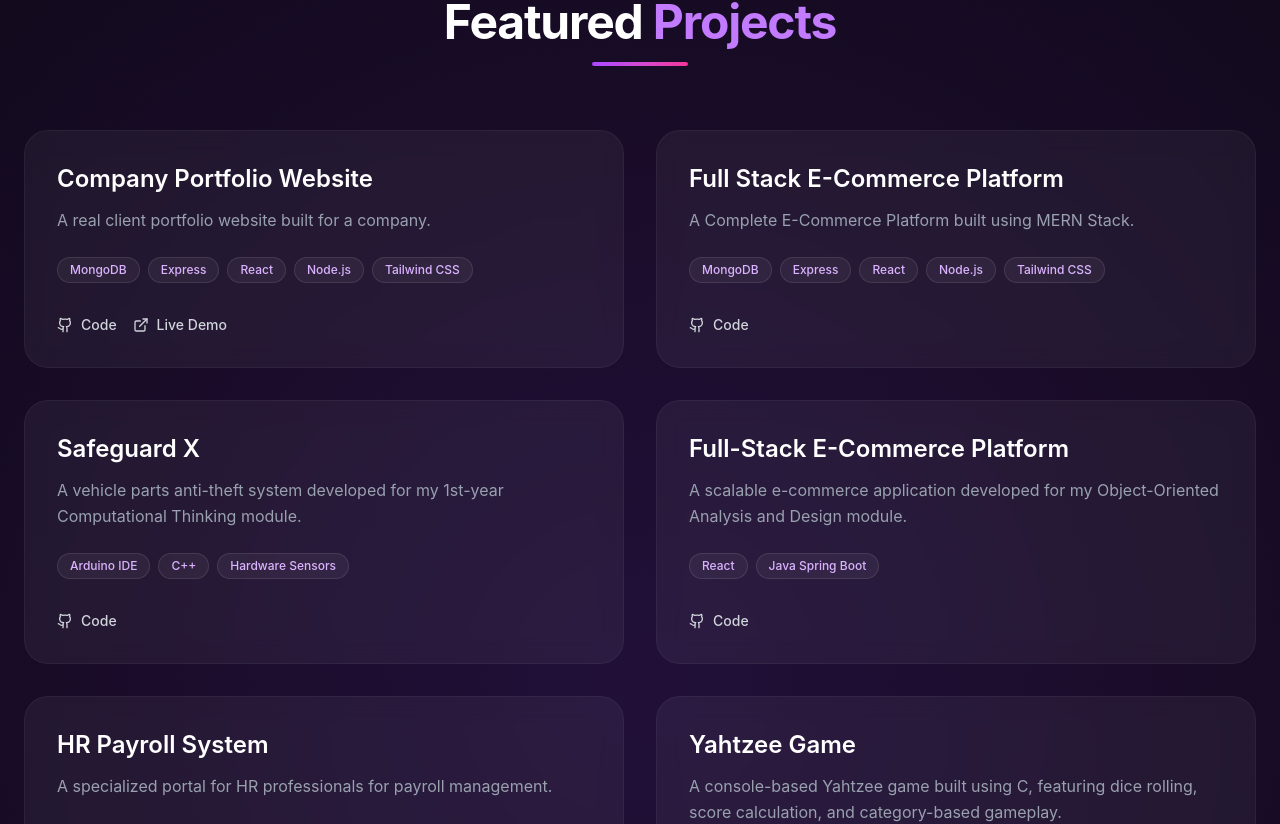
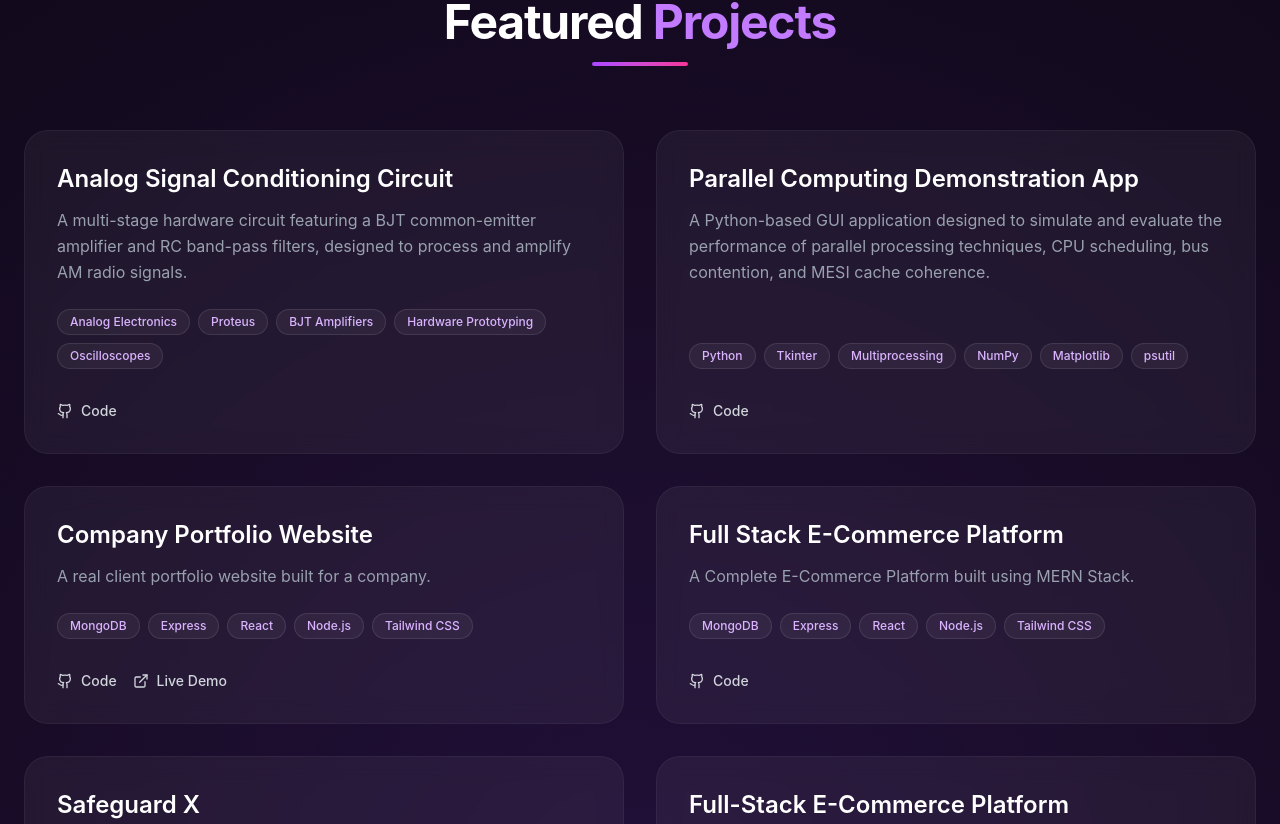
Before and after one commit to linuka2004/linuka-portfolio, a React (Vite) app: page / in a window 1280 px wide. Shown: the part 898-1722 px from the top of the page. Built offline with nearby package versions, Linux system fonts and the light colour scheme.

Commit message:
Update Projects👾

```diff
--- a/src/components/Projects.jsx
+++ b/src/components/Projects.jsx
@@ -3,6 +3,20 @@ import { motion } from 'framer-motion';
 import { ExternalLink, Github } from 'lucide-react';
 
 const projects = [
+  {
+    title: "Analog Signal Conditioning Circuit",
+    description: "A multi-stage hardware circuit featuring a BJT common-emitter amplifier and RC band-pass filters, designed to process and amplify AM radio signals.",
+    tech: ["Analog Electronics", "Proteus", "BJT Amplifiers", "Hardware Prototyping", "Oscilloscopes"],
+    github: "https://drive.google.com/file/d/11Ugw0j1yOJ_LK6ToOAs7QfbkuzrhWPNQ/view?usp=drive_link",
+    live: "#"
+  },
+  {
+    title: "Parallel Computing Demonstration App",
+    description: "A Python-based GUI application designed to simulate and evaluate the performance of parallel processing techniques, CPU scheduling, bus contention, and MESI cache coherence.",
+    tech: ["Python", "Tkinter", "Multiprocessing", "NumPy", "Matplotlib", "psutil"],
+    github: "https://github.com/linuka2004/IE2064_Group02_Code.git",
+    live: "#"
+  },
   {
         title: "Company Portfolio Website",
 description: "A real client portfolio website built for a company.",
--- a/src/components/TechStack.jsx
+++ b/src/components/TechStack.jsx
@@ -3,7 +3,8 @@ import { motion } from 'framer-motion';
 
 const skills = [
   "React.js", "Node.js", "Express", "MongoDB", "MySQL", "Java", "Spring Boot",
-  "Tailwind CSS", "Framer Motion", "C++", "Arduino IoT", "Git", "GitHub", "VS Code", "Postman", "Figma"
+  "Tailwind CSS", "Framer Motion", "C++", "Arduino IoT", "Git", "GitHub", "VS Code", "Postman", "Figma",
+  "Python", "NumPy", "Matplotlib", "Tkinter", "Analog Electronics", "Proteus", "BJT Amplifiers", "Hardware Prototyping", "Oscilloscopes"
 ];
 
 export default function TechStack() {
```
